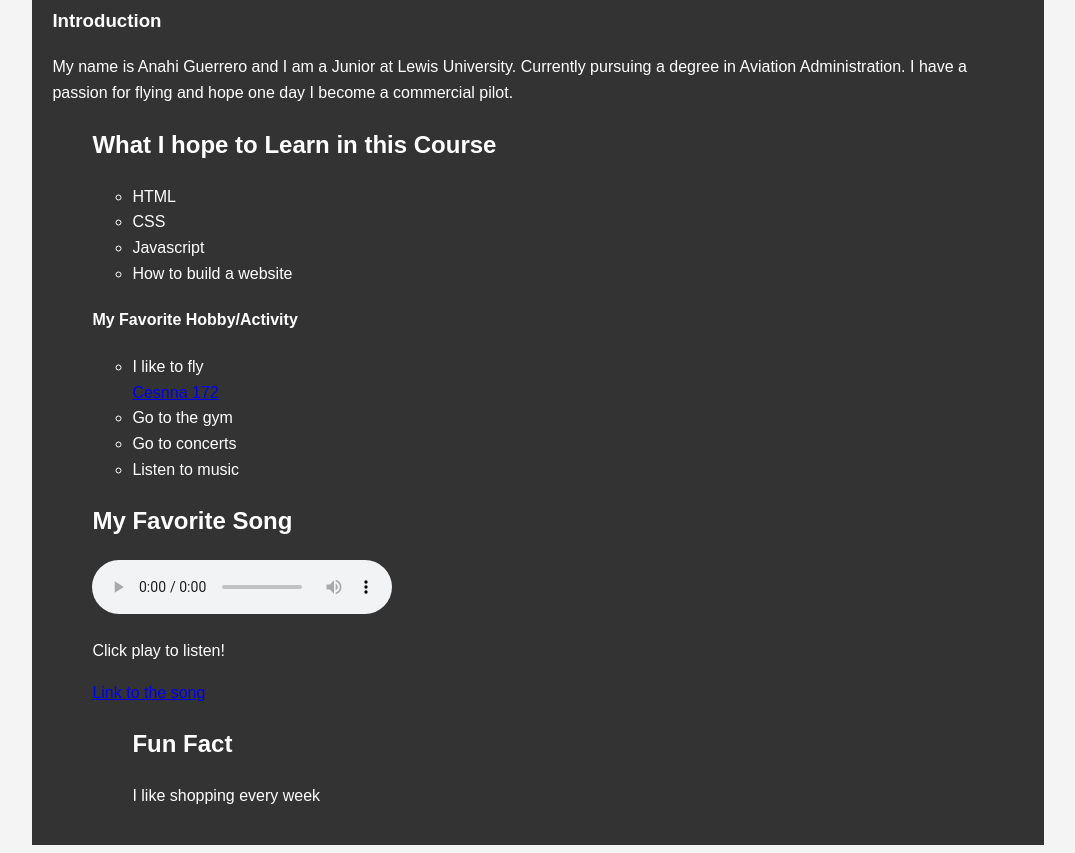
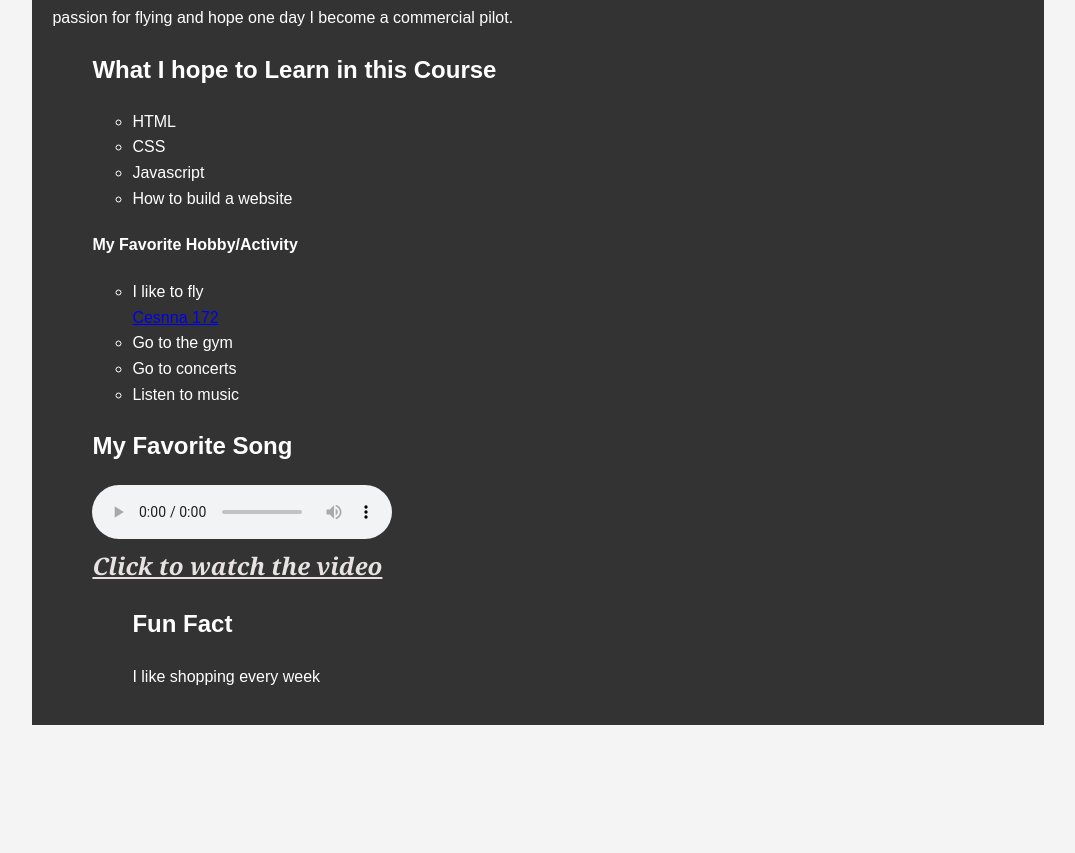
Before and after one commit to anahi203/gtneoe, a plain HTML site: page index.html in a window 1280 px wide. Shown: the part 1151-2004 px from the top of the page, without its empty margins (102-1177 px from the left). After the commit the page ends 1884 px from the top, so only its background shows below. Drawn offline with Linux system fonts and the light colour scheme.

Commit message:
audio linked changed

```diff
--- a/index.html
+++ b/index.html
@@ -91,13 +91,15 @@
     <h2>My Favorite Song</h2>
     </audio>
     <audio controls>
-      <source src="https://www.youtube.com/watch?v=ntudNtwHDNs&list=RDntudNtwHDNs&start_radio=1">song<a>
-      <source src="song.ogg" type=https://www.youtube.com/watch?v=ntudNtwHDNs&list=RDntudNtwHDNs&start_radio=1">
-      Your browser does not support the audio element.
+    <source src="FavouriteSong.mp3" type="audio/mpeg">
+    Your browser does not support the audio element.
+    </audio>
     </audio>
 
-    <p>Click play to listen!</p>
-    <a href="https://www.youtube.com/watch?v=ntudNtwHDNs&list=RDntudNtwHDNs&start_radio=1">Link to the song</a>
+    <br>
+    <a href="https://www.youtube.com/watch?v=ntudNtwHDNs&list=RDntudNtwHDNs&start_radio=1" style="font-size: 24px; font-family: Georgia, serif; font-style: italic; font-weight: bold; color: #f1eaeaf4;">
+      Click to watch the video
+    </a>
   </body>
 
   </html>
```
